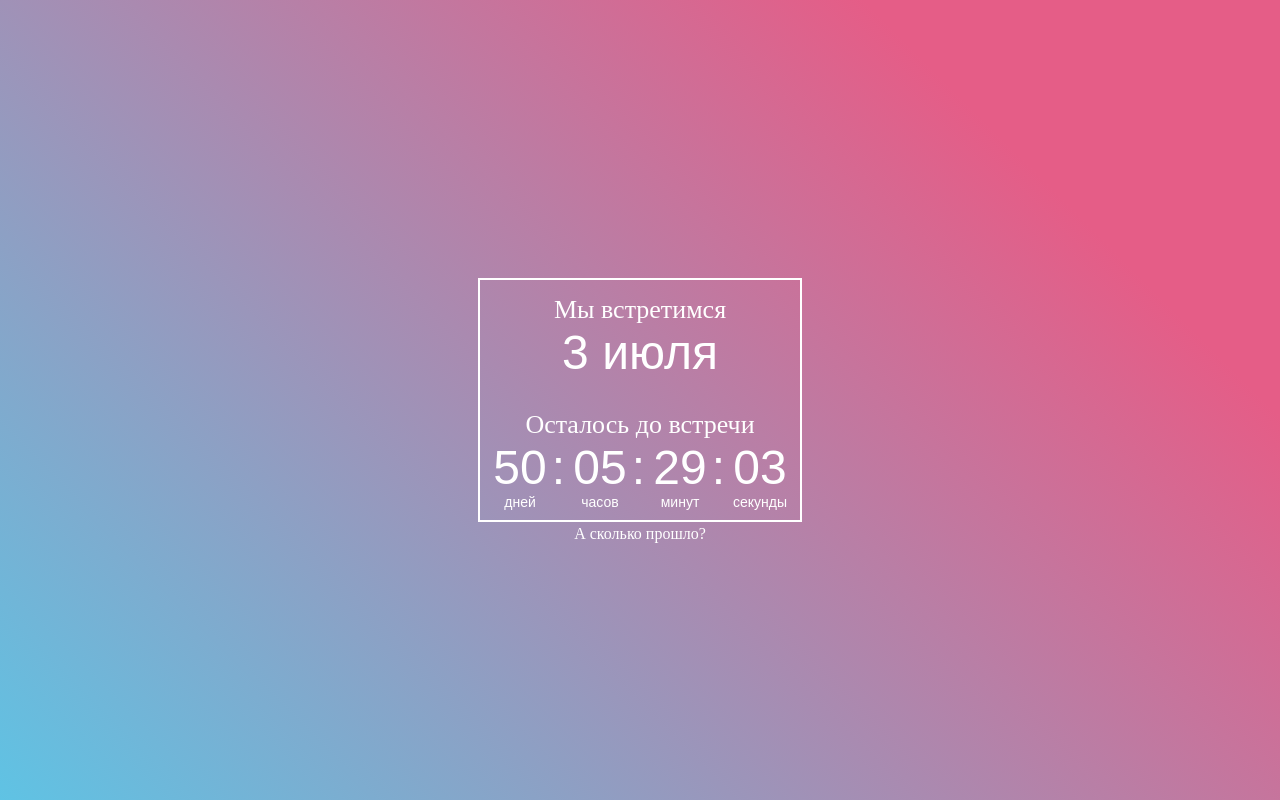
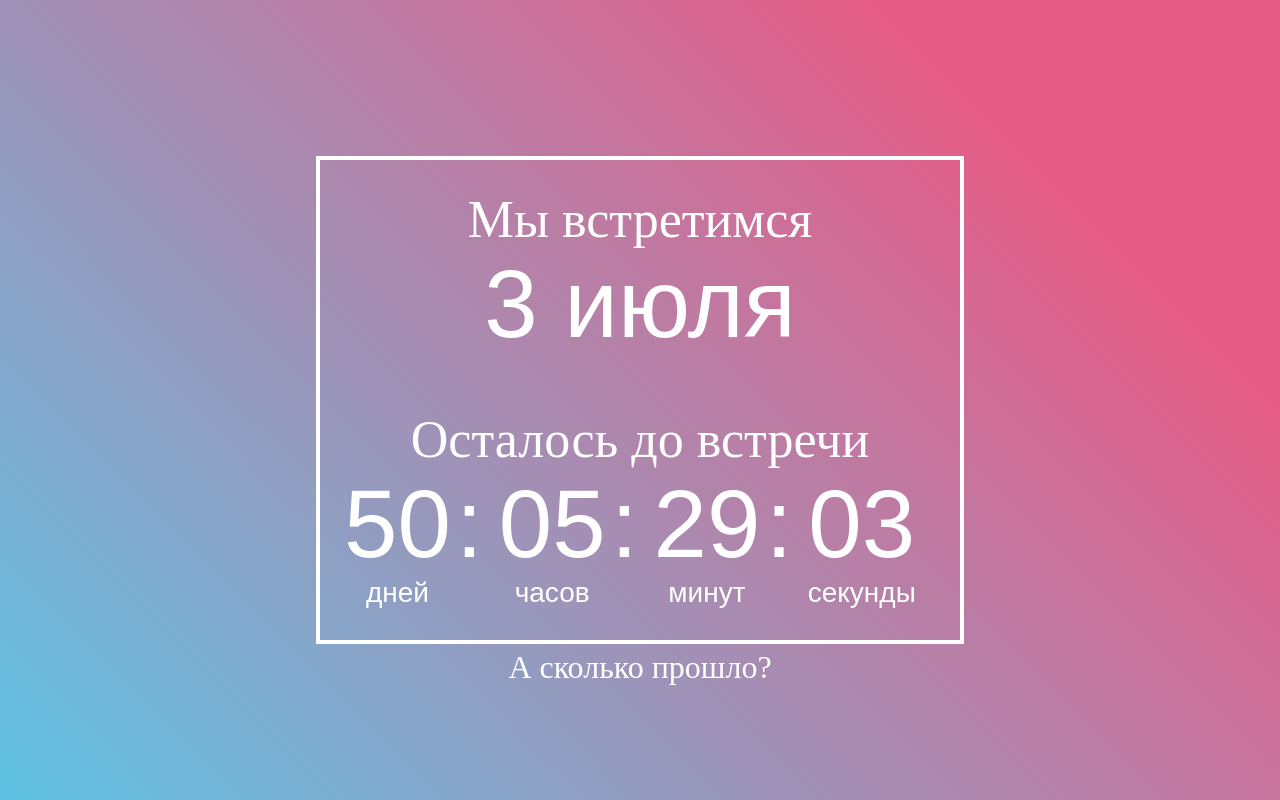
Before and after one commit to Tyshcan/DayTimer, a plain HTML site: page index.html in a window 1280 px wide. Drawn offline with Linux system fonts and the light colour scheme.

Commit message:
Update style_1.css

```diff
--- a/style_1.css
+++ b/style_1.css
@@ -4,21 +4,21 @@ body {
 }
 .main {
 	/*display: inline-block;*/
-	border: 2px solid white;
+	border: 4px solid white;
 	position: absolute;
     margin: auto;
     top: 0;
     right: 0;
     bottom: 0;
     left: 0;
-    width: 320px;
-    height: 240px;
+    width: 640px;/*640*/
+    height: 480px;
 	display: inline-block;
 }
 
 .timer__items {
   display: flex;
-  font-size: 48px;
+  font-size: 96px;
   position: relative;
   margin: auto;
   font-family: aRIAL;
@@ -26,9 +26,9 @@ body {
 .timer__item {
   position: relative;
   min-width: 60px;
-  margin-left: 10px;
-  margin-right: 10px;
-  padding-bottom: 15px;
+  margin-left: 24px;
+  margin-right: 24px;
+  padding-bottom: 30px;
   text-align: center;
 }
 .timer__item::before {
@@ -38,33 +38,34 @@ body {
   left: 50%;
   bottom: 0;
   transform: translateX(-50%);
-  font-size: 14px;
+  font-size: 28px;
 }
 .timer__item:not(:last-child)::after {
   content: ':';
   position: absolute;
-  right: -15px;
+  right: -32px;
 }
 .header_2 {
   position: relative;
-  padding-top: 15px;
+  padding-top: 30px;
   text-align: center;
-  font-size: 26px;
+  font-size: 52px;
 }
 .deadline {
-  height: 115px;
+  height: 220px;
 }
 .deadline_text {
   text-align: center;
   font-family: aRIAL;
-  font-size: 48px;
+  font-size: 96px;
   position: relative;
   margin: 0 auto;
 }
 .link {
   position: relative;
-  padding-top: 15px;
+  padding-top: 40px;
   text-align: center;
+  font-size: 32px;
 }
 a:active, /* активная/посещенная ссылка */
 a:hover,  /* при наведении */
```
